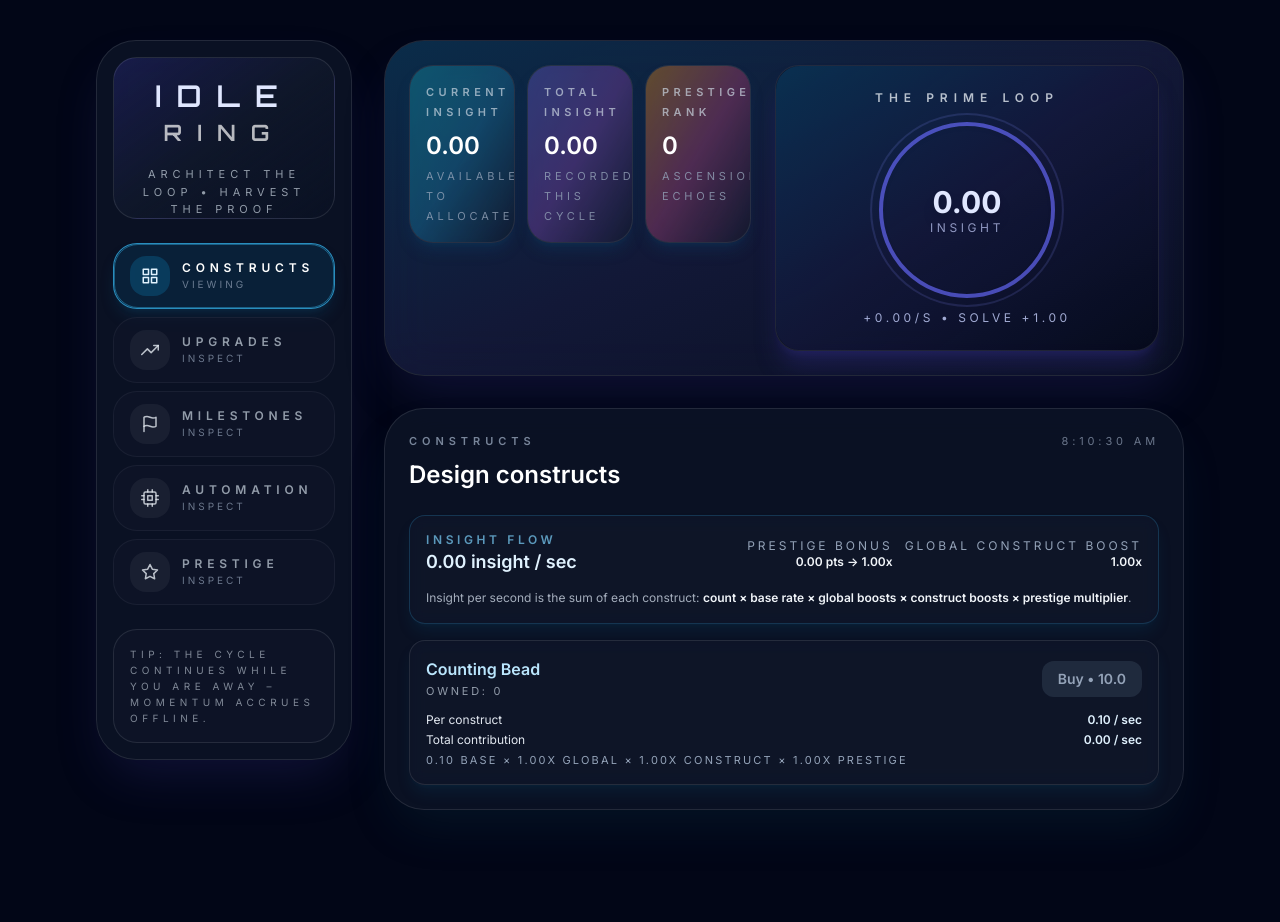
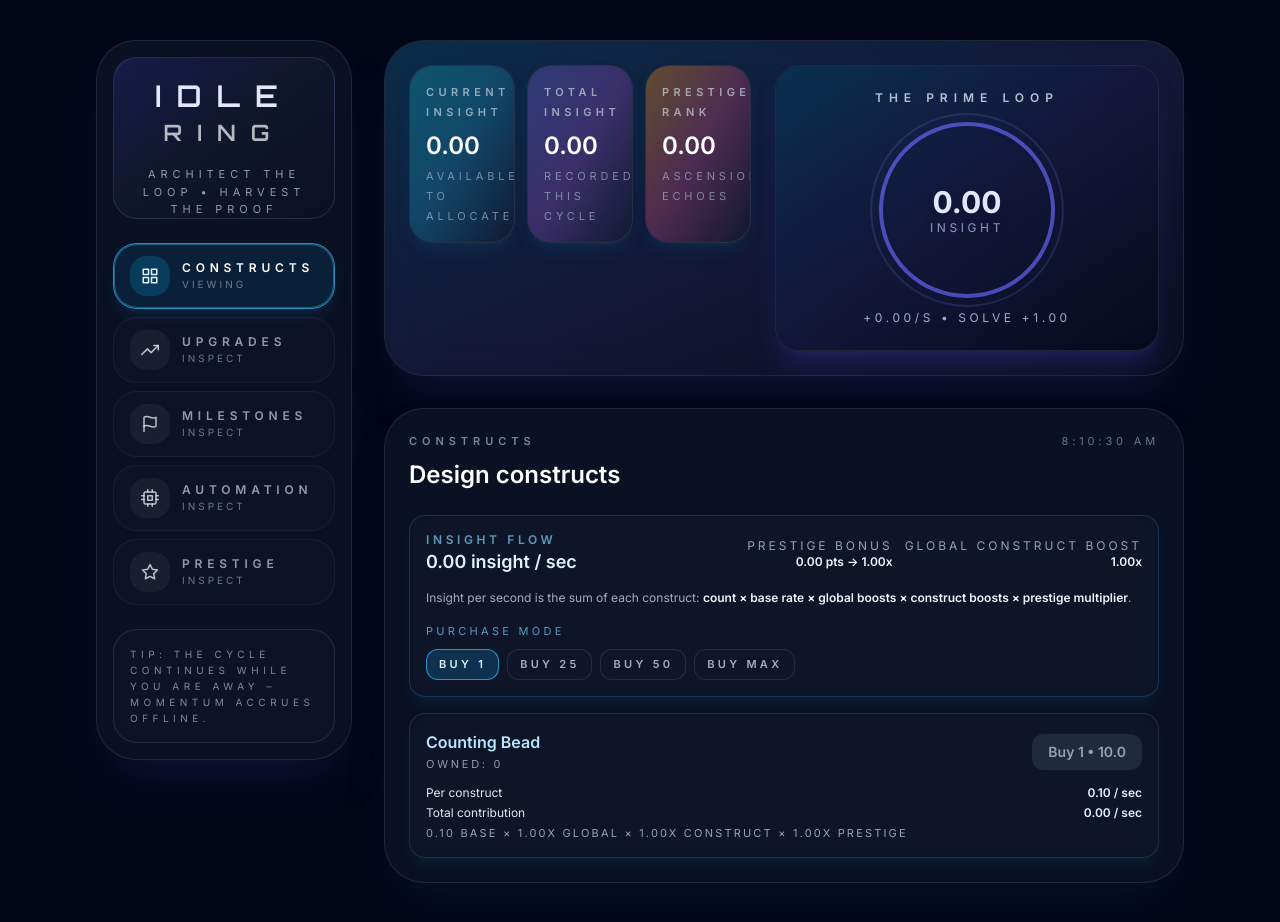
Before and after one commit to MadsenDev/idle-ring, a React (Vite) app: page / in a window 1280 px wide. Shown: the top 922 px of the page. Before the commit the page ends 874 px from the top, so only its background shows below. Built offline with nearby package versions, Linux system fonts and the light colour scheme.

Commit message:
Add bulk purchase modes and format prestige

```diff
--- a/src/App.tsx
+++ b/src/App.tsx
@@ -42,7 +42,7 @@ function HUD() {
       },
       {
         label: "Prestige Rank",
-        value: state.prestige,
+        value: format(state.prestige),
         hint: "ascension echoes",
         accent: "from-amber-500/50 via-pink-500/40 to-transparent",
         icon: FiAperture,
--- a/src/components/GeneratorList.tsx
+++ b/src/components/GeneratorList.tsx
@@ -1,7 +1,9 @@
 import { motion } from "framer-motion";
+import { useState } from "react";
 import { GENERATORS } from "../game/config";
 import { useGame } from "../game/GameProvider";
 import { format } from "../utils/format";
+import type { GeneratorDef } from "../game/config";
 
 const formatMultiplier = (value: number) => `${value.toFixed(2)}x`;
 
@@ -15,8 +17,64 @@ const formatPrecise = (value: number) => {
   });
 };
 
+type BuyMode = 1 | 25 | 50 | "max";
+
+const BUY_OPTIONS: { mode: BuyMode; label: string }[] = [
+  { mode: 1, label: "Buy 1" },
+  { mode: 25, label: "Buy 25" },
+  { mode: 50, label: "Buy 50" },
+  { mode: "max", label: "Buy Max" },
+];
+
+const costAtCount = (def: GeneratorDef, count: number) =>
+  Math.ceil(def.baseCost * Math.pow(def.costMult, count));
+
+const calculatePurchasePreview = (
+  def: GeneratorDef,
+  startCount: number,
+  availableEnergy: number,
+  mode: BuyMode,
+) => {
+  const nextCost = costAtCount(def, startCount);
+
+  if (mode === "max") {
+    let quantity = 0;
+    let totalCost = 0;
+    let remainingEnergy = availableEnergy;
+    let currentCount = startCount;
+
+    while (quantity < 1_000_000) {
+      const cost = costAtCount(def, currentCount);
+      if (remainingEnergy < cost) break;
+      remainingEnergy -= cost;
+      totalCost += cost;
+      quantity += 1;
+      currentCount += 1;
+    }
+
+    return { quantity, cost: totalCost, nextCost };
+  }
+
+  let quantity = 0;
+  let totalCost = 0;
+  let remainingEnergy = availableEnergy;
+  let currentCount = startCount;
+
+  while (quantity < mode) {
+    const cost = costAtCount(def, currentCount);
+    if (remainingEnergy < cost) break;
+    remainingEnergy -= cost;
+    totalCost += cost;
+    quantity += 1;
+    currentCount += 1;
+  }
+
+  return { quantity, cost: totalCost, nextCost };
+};
+
 export default function GeneratorList() {
-  const { state, dispatch, costOf, effects, prestigeMult, rate } = useGame();
+  const { state, dispatch, effects, prestigeMult, rate } = useGame();
+  const [buyMode, setBuyMode] = useState<BuyMode>(1);
 
   const globalMultiplier = effects.globalGeneratorMultiplier;
   const prestigeStacks = state.prestige + effects.prestigeBonus;
@@ -43,13 +101,53 @@ export default function GeneratorList() {
         <p className="mt-3 text-xs leading-relaxed text-slate-300/80">
           Insight per second is the sum of each construct: <span className="font-semibold text-slate-100">count × base rate × global boosts × construct boosts × prestige multiplier</span>.
         </p>
+        <div className="mt-4">
+          <div className="text-[11px] uppercase tracking-[0.3em] text-sky-300/70">Purchase Mode</div>
+          <div className="mt-2 flex flex-wrap gap-2">
+            {BUY_OPTIONS.map(option => {
+              const isActive = buyMode === option.mode;
+              return (
+                <button
+                  key={option.label}
+                  type="button"
+                  onClick={() => setBuyMode(option.mode)}
+                  className={`rounded-xl border px-3 py-1.5 text-[11px] font-semibold uppercase tracking-[0.3em] transition focus-visible:outline focus-visible:outline-2 focus-visible:outline-offset-2 focus-visible:outline-sky-400 ${
+                    isActive
+                      ? "border-sky-400/70 bg-sky-500/20 text-sky-100 shadow-sky-900/20"
+                      : "border-white/10 bg-slate-900/60 text-slate-300/80 hover:border-sky-400/40 hover:text-white"
+                  }`}
+                  aria-pressed={isActive}
+                >
+                  {option.label}
+                </button>
+              );
+            })}
+          </div>
+        </div>
       </div>
 
       {GENERATORS.filter(g => (g.unlockAt ?? 0) <= state.totalEnergy).map(g => {
         if (g.id === "click") return null;
-        const cost = costOf(g.id);
         const count = state.gens[g.id]?.count ?? 0;
-        const canBuy = state.energy >= cost;
+        const preview = calculatePurchasePreview(g, count, state.energy, buyMode);
+        const canBuy = preview.quantity > 0;
+        const desired = buyMode === "max" ? null : buyMode;
+        let buttonLabel: string;
+        if (buyMode === "max") {
+          if (preview.quantity > 0) {
+            buttonLabel = `Buy Max (${preview.quantity}) • ${format(preview.cost)}`;
+          } else {
+            buttonLabel = `Buy Max • ${format(preview.nextCost)}`;
+          }
+        } else {
+          const amountText = preview.quantity > 0 && preview.quantity !== desired
+            ? `${desired} (${preview.quantity})`
+            : `${desired}`;
+          const costText = preview.quantity > 0 ? format(preview.cost) : format(preview.nextCost);
+          buttonLabel = `Buy ${amountText} • ${costText}`;
+        }
+
+        const amount = buyMode === "max" ? "max" : buyMode;
         const perConstructMultiplier = globalMultiplier * (effects.generatorMultipliers[g.id] ?? 1) * prestigeMult;
         const perConstructRate = g.baseRate * perConstructMultiplier;
         const totalRate = perConstructRate * count;
@@ -69,12 +167,12 @@ export default function GeneratorList() {
                 </div>
                 <motion.button
                   whileTap={canBuy ? { scale: 0.94 } : undefined}
-                  onClick={() => dispatch({ type: "BUY", id: g.id })}
+                  onClick={() => dispatch({ type: "BUY", id: g.id, amount })}
                   disabled={!canBuy}
                   className={`group relative overflow-hidden rounded-xl px-4 py-2 text-sm font-semibold transition
                     ${canBuy ? "bg-indigo-600 text-white shadow-indigo-500/30 shadow-lg" : "bg-slate-700/50 text-slate-400 cursor-not-allowed"}`}
                 >
-                  <span className="relative z-10">Buy • {format(cost)}</span>
+                  <span className="relative z-10">{buttonLabel}</span>
                   {canBuy && (
                     <motion.span
                       className="absolute inset-0 translate-y-full bg-gradient-to-r from-indigo-400/60 via-sky-400/60 to-emerald-400/60"
--- a/src/components/PrestigePanel.tsx
+++ b/src/components/PrestigePanel.tsx
@@ -37,7 +37,7 @@ export default function PrestigePanel() {
             />
           )}
         </motion.button>
-        <div className="text-xs uppercase tracking-[0.3em] text-amber-100/70">Current: {state.prestige}</div>
+        <div className="text-xs uppercase tracking-[0.3em] text-amber-100/70">Current: {format(state.prestige)}</div>
       </div>
     </motion.div>
   );
--- a/src/game/GameProvider.tsx
+++ b/src/game/GameProvider.tsx
@@ -36,10 +36,12 @@ type State = {
   autoBuyers: AutoBuyerState;
 };
 
+type BuyAmount = number | "max";
+
 type Action =
   | { type: "TICK"; dt: number }                       // dt in seconds
   | { type: "CLICK" }
-  | { type: "BUY"; id: string }
+  | { type: "BUY"; id: string; amount?: BuyAmount }
   | { type: "LOAD"; payload: State }
   | { type: "PRESTIGE" }
   | { type: "BUY_UPGRADE"; id: string }
@@ -259,12 +261,27 @@ function reducer(state: State, action: Action): State {
       if (!def) return state;
       if (def.id === "click") return state;
       const current = state.gens[def.id]?.count ?? 0;
-      const cost = nextCost(def, current);
-      if (state.energy < cost) return state;
+      const amount = action.amount ?? 1;
+      const limit = amount === "max" ? Number.POSITIVE_INFINITY : Math.max(1, Math.floor(amount));
+      let remainingEnergy = state.energy;
+      let nextCount = current;
+      let purchased = 0;
+
+      while (purchased < limit) {
+        if (amount === "max" && purchased >= 1_000_000) break;
+        const cost = nextCost(def, nextCount);
+        if (remainingEnergy < cost) break;
+        remainingEnergy -= cost;
+        nextCount += 1;
+        purchased += 1;
+      }
+
+      if (purchased === 0) return state;
+
       return {
         ...state,
-        energy: state.energy - cost,
-        gens: { ...state.gens, [def.id]: { count: current + 1 } },
+        energy: remainingEnergy,
+        gens: { ...state.gens, [def.id]: { count: nextCount } },
       };
     }
     case "PRESTIGE": {
```
